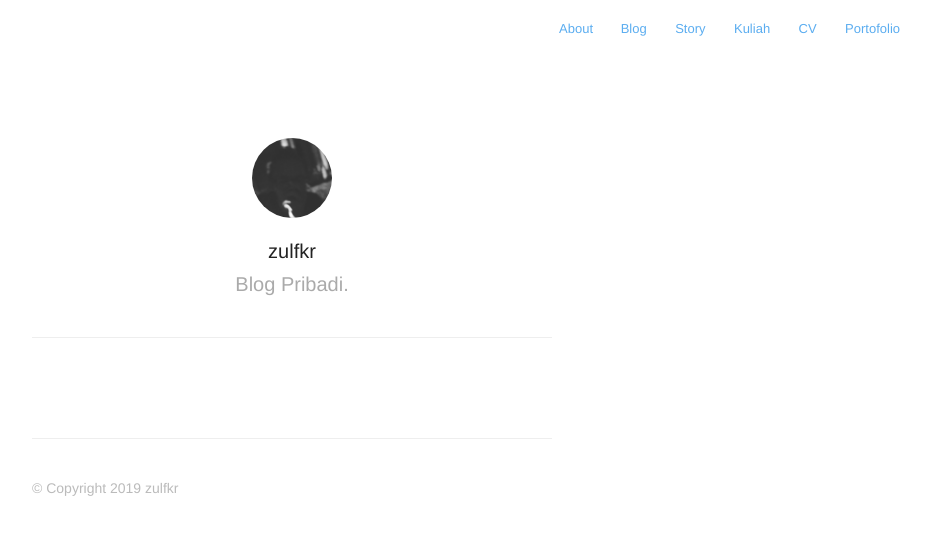
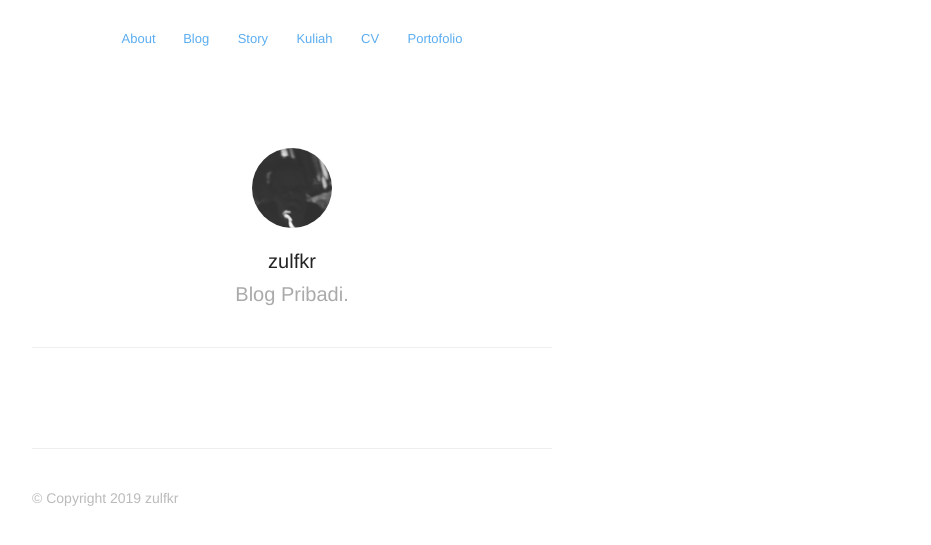
Before and after one commit to Zulfkr197/zulfkr197.github.io, a Jekyll site: the page built from index.html, in a window 1280 px wide. Shown: the top 545 px of the page, without its empty margins (348-1279 px from the left). Built offline with Jekyll 4.4.1, drawn with Linux system fonts in a browser that asks for light colours; nearby versions of some CDN libraries; the list of posts is cut into pages by our own code.

Commit message:
Update style.css

```diff
--- a/assets/css/style.css
+++ b/assets/css/style.css
@@ -110,13 +110,13 @@ h2 {
 
 nav.main-nav {
 	padding: 20px 20px 0;
-
+	padding:30px 0 0;
 	/*max-width: 600px;*/
 	/*width:100%;*/
 	background: #fff;
 	background: rgba(255,255,255,.90);
 	margin: 0 auto;
-	text-align: right;
+	text-align: center;
 	/*position: fixed;*/
 	z-index: 100;
 }
```
